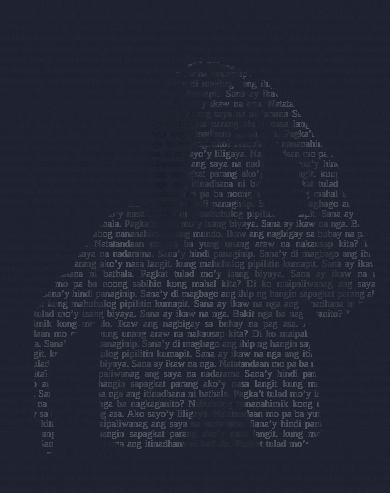
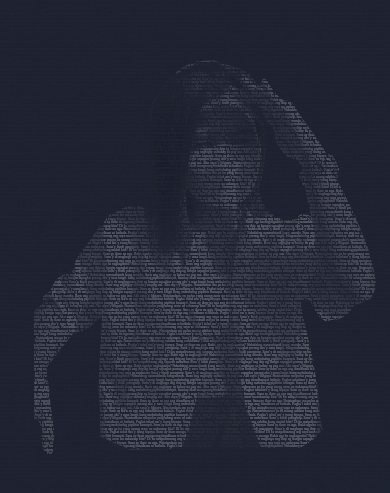
Before and after one commit to paoloLigsay/mahbhiebhie, a plain HTML site: page index.html in a window 390 px wide. Shown: the part 101-594 px from the top of the page. Drawn offline with Linux system fonts and the light colour scheme.

Commit message:
changes for sp

```diff
--- a/style/style.css
+++ b/style/style.css
@@ -48,6 +48,11 @@ div.fade {
   div.main {
     background-position: 6vw 13vh;
     background-size: 93vw;
+    font-size: 3.5px;
+  }
+
+  div.fade {
+    font-size: 3.5px;
   }
 }
 
```
